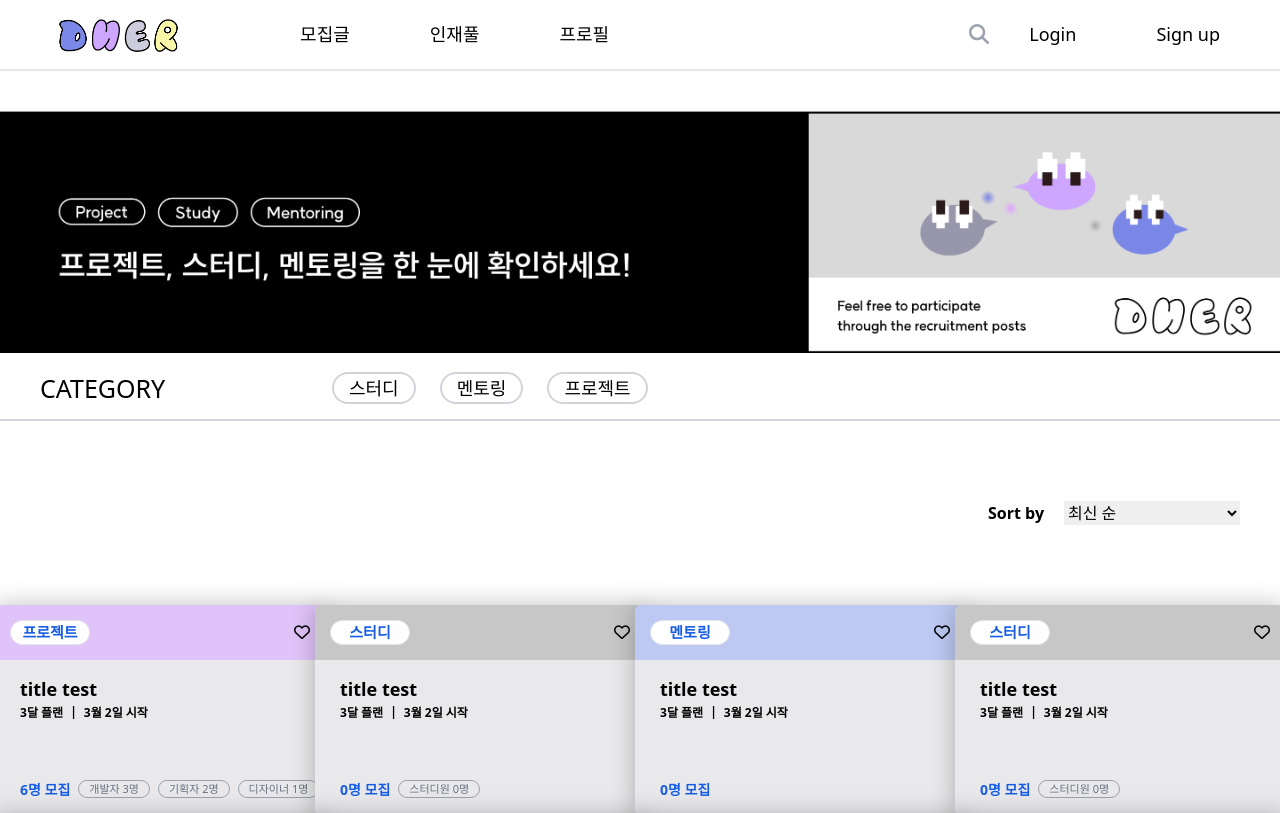
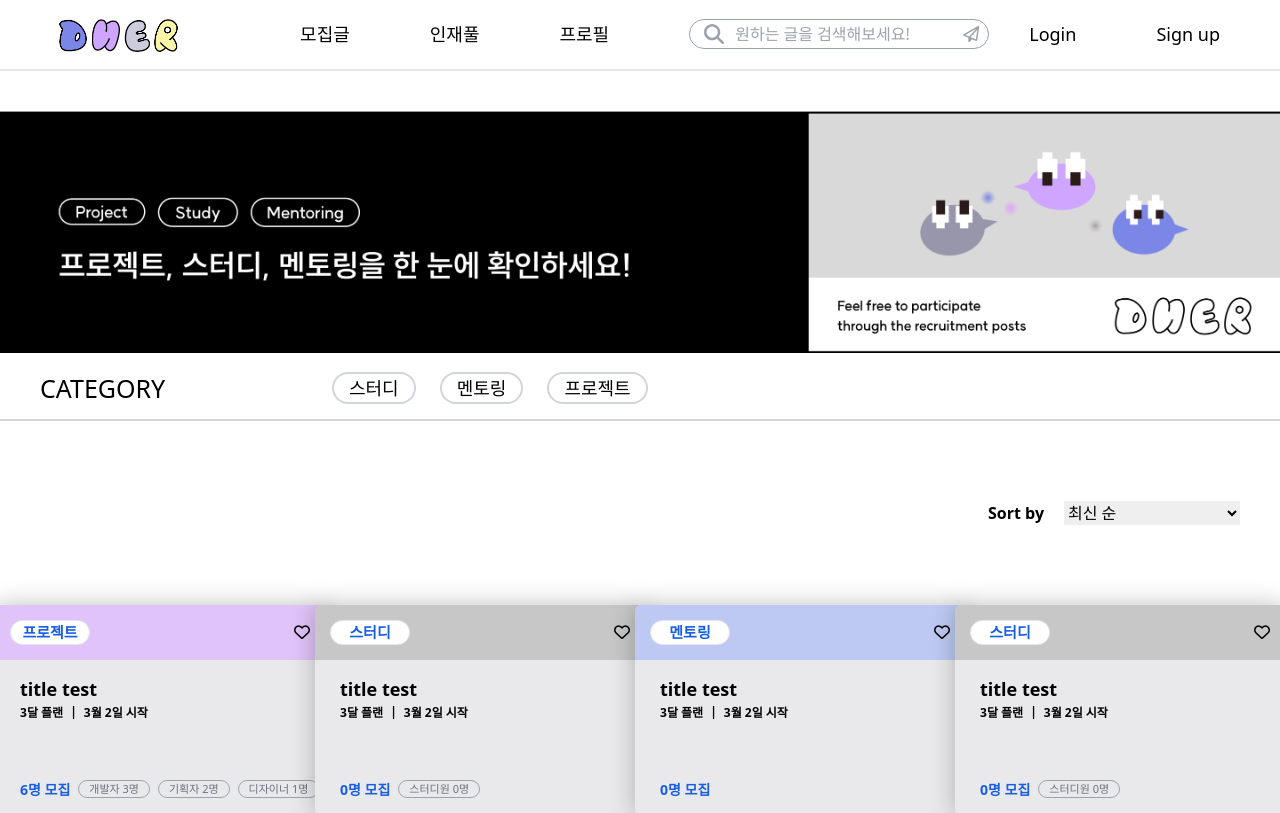
Before and after one commit to HCU-4400WON/hisbee, a React (Create React App) app in the folder src/main/frontend/: page /post in a window 1280 px wide. Shown: the top 813 px of the page. Built offline with nearby package versions, Linux system fonts and the light colour scheme.

Commit message:
:bug: [#72]header 검색 버그 발견 및 수정

```diff
--- a/src/main/frontend/src/Routes/Post.tsx
+++ b/src/main/frontend/src/Routes/Post.tsx
@@ -74,6 +74,7 @@ h-[210px]
 min-w-[330px]
 rounded-md
 overflow-hidden
+mb-[80px]
 `;
 
 const PostImage = tw.div`
--- a/src/main/frontend/src/components/Header.tsx
+++ b/src/main/frontend/src/components/Header.tsx
@@ -1,7 +1,7 @@
 import { Link, useNavigate } from "react-router-dom";
 import { motion, useAnimation, useForceUpdate } from "framer-motion";
 import tw from "tailwind-styled-components";
-import { useState } from "react";
+import React, { useState } from "react";
 import { useForm } from "react-hook-form";
 
 const Nav = tw.nav`
@@ -89,7 +89,7 @@ focus:outline-0
 // };
 
 function Header() {
-  const [isSearch, setIsSearch] = useState(false);
+  const [isSearch, setIsSearch] = useState(true);
 
   const searchAnimate = useAnimation();
   const sendAnimate = useAnimation();
@@ -122,7 +122,7 @@ function Header() {
         scale: 1,
       });
       SearchIconAnimate.start({
-        x: "-260px",
+        x: "-265px",
       });
     }
     if (!isSearch) document.getElementsByTagName("input")[0].focus();
@@ -138,6 +138,13 @@ function Header() {
     navigate("/post");
   };
   const navigate = useNavigate();
+
+  const onBlur = (e: any) => {
+    if (!e.relatedTarget) {
+      setValue("search", "");
+      toggleSearch();
+    }
+  };
   return (
     <>
       <Nav>
@@ -165,15 +172,16 @@ function Header() {
           <SearchBox
             className="flex relative"
             id="searchForm"
-            onBlur={() => {
-              setValue("search", "");
-              toggleSearch();
-            }}
+            // onBlur={() => {
+            //   setValue("search", "");
+            //   toggleSearch();
+            // }}
+            onBlur={onBlur}
             onSubmit={handleSubmit(onValid)}
           >
             <motion.svg
               className="absolute right-0 w-5 z-10 fill-gray-400 hover:fill-purple-500"
-              initial={{ x: "0px" }}
+              initial={{ x: "-265px" }}
               animate={SearchIconAnimate}
               // animate={{ x: isSearch ? "-265px" : "0px" }}
               xmlns="http://www.w3.org/2000/svg"
@@ -195,16 +203,20 @@ function Header() {
               maxLength={15}
               animate={searchAnimate}
               // variants={SearchVariants}
-              initial={{ scaleX: 0 }}
+              initial={{ scaleX: 1 }}
               transition={{ duration: 0.5, type: "tween" }}
               placeholder="원하는 글을 검색해보세요!"
             ></SearchInput>
 
-            <button form="searchForm" className="absolute right-[10px]">
+            <button
+              id="send"
+              form="searchForm"
+              className="absolute right-[10px]"
+            >
               <motion.i
                 className="fa-regular fa-paper-plane  text-gray-400"
                 animate={sendAnimate}
-                initial={{ scale: 0, opacity: 0 }}
+                initial={{ scale: 1, opacity: 1 }}
                 transition={{ duration: 0.5, type: "tween" }}
               ></motion.i>
             </button>
```
